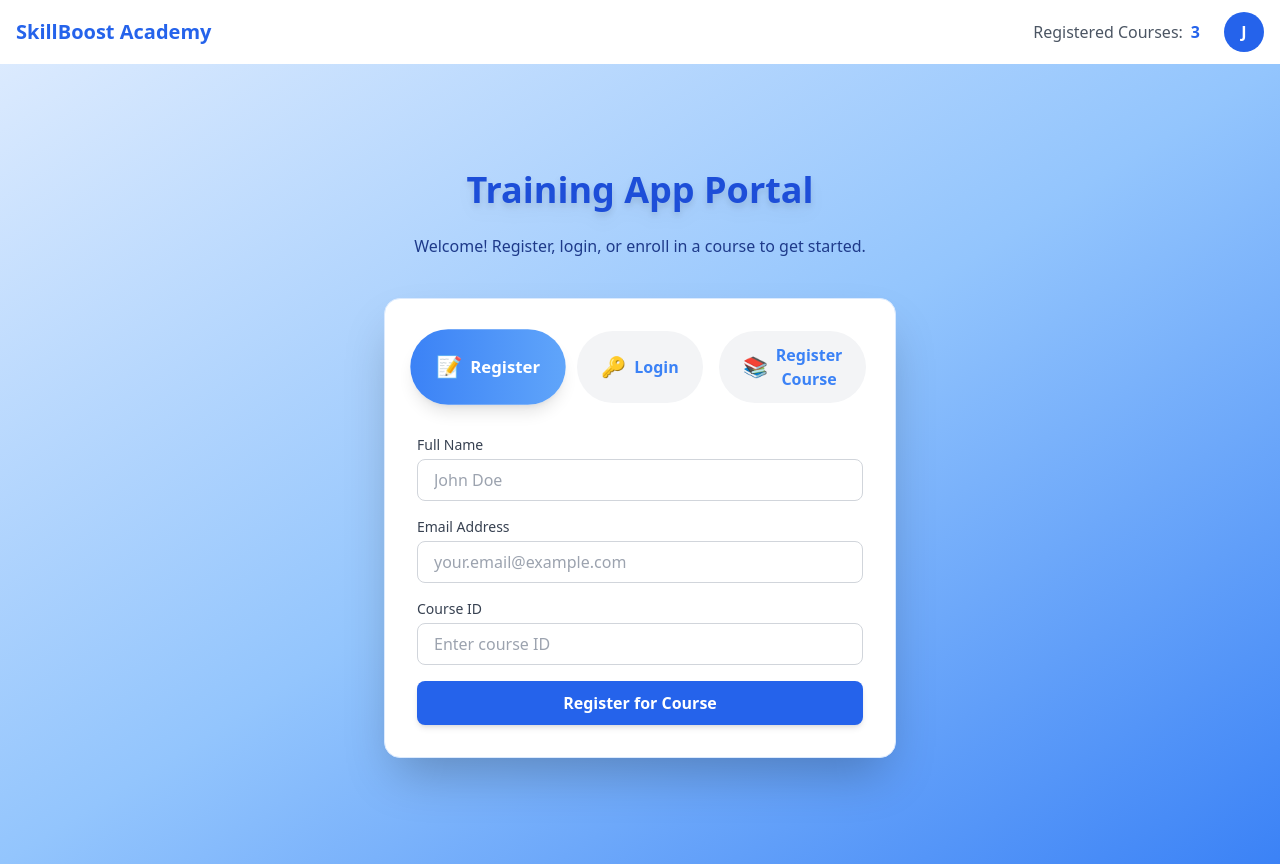
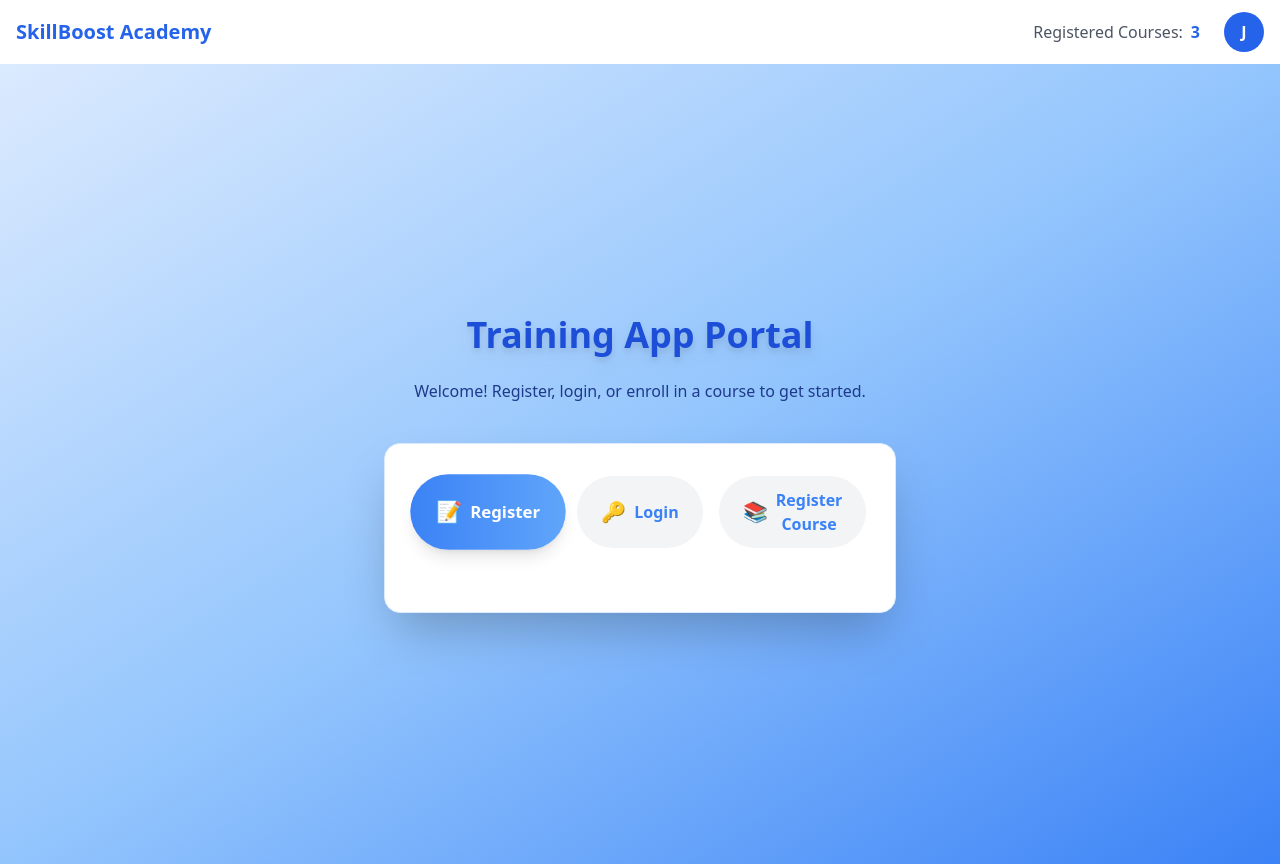
Before and after one commit to Nipun65/training-app, a Next.js app in the folder frontend/: page /register in a window 1280 px wide. Built offline with nearby package versions, Linux system fonts and the light colour scheme.

Commit message:
updated imports

```diff
--- a/frontend/src/pages/register.tsx
+++ b/frontend/src/pages/register.tsx
@@ -1,7 +1,4 @@
 import React, { useState } from 'react';
-import RegistrationForm from '../components/RegistrationForm';
-import LoginForm from '../components/LoginForm';
-import CourseRegistrationForm from '../components/CourseRegistrationForm';
 
 const tabs = [
     { key: 'register', label: 'Register', icon: '📝' },
@@ -30,11 +27,6 @@ const AuthTabs = () => {
                     </button>
                 ))}
             </div>
-            <div className="animate-fade-in">
-                {activeTab === 'register' && <RegistrationForm />}
-                {activeTab === 'login' && <LoginForm />}
-                {activeTab === 'course' && <CourseRegistrationForm />}
-            </div>
         </div>
     );
 };
```
Also changed, not shown: 1 other file (tests, documents, lock files or other folders).
